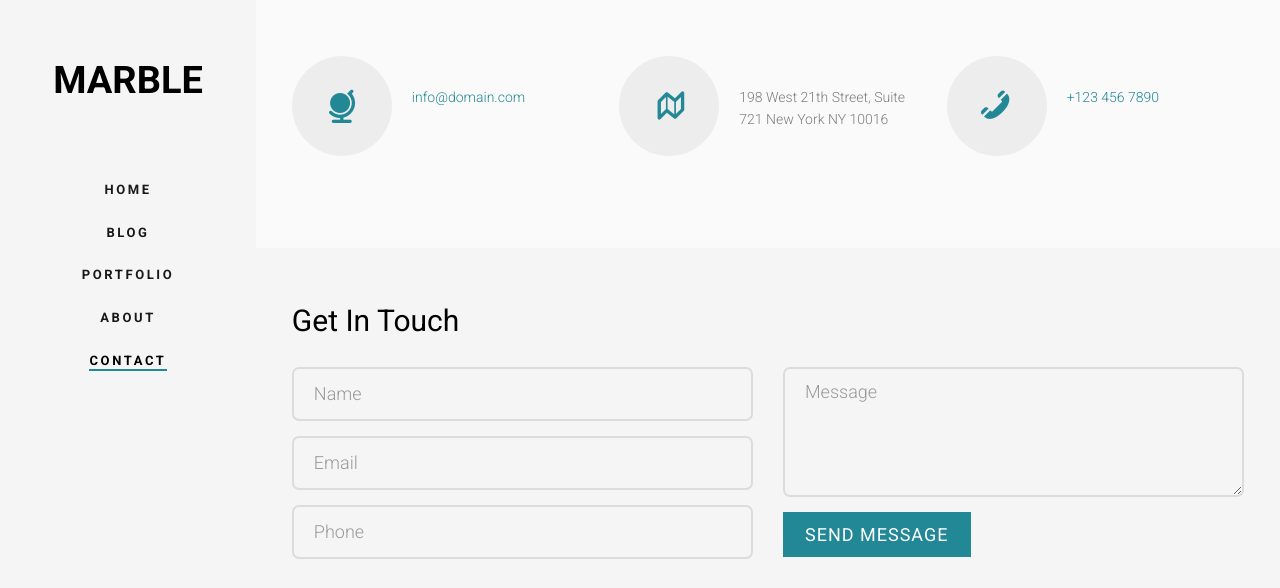
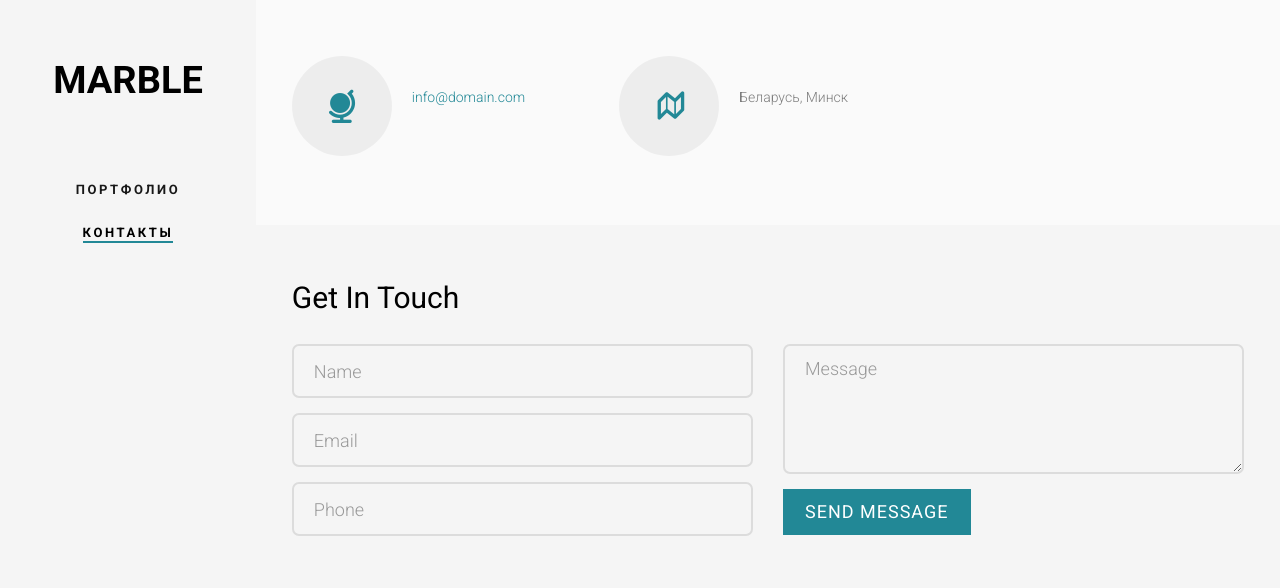
Before and after one commit to rezkiy21/mypage, a plain HTML site: page docs/contact.html in a window 1280 px wide. Shown: the top 588 px of the page. Drawn offline with Linux system fonts and the light colour scheme; some packages are replaced by stand-ins of ours; no server answers; files whose address does not match are found by name.

Commit message:
Update contact.html

```diff
--- a/docs/contact.html
+++ b/docs/contact.html
@@ -70,11 +70,8 @@
 			<h1 id="fh5co-logo"><a href="index.html">Marble</a></h1>
 			<nav id="fh5co-main-menu" role="navigation">
 				<ul>
-					<li><a href="index.html">Home</a></li>
-					<li><a href="blog.html">Blog</a></li>
-					<li><a href="portfolio.html">Portfolio</a></li>
-					<li><a href="about.html">About</a></li>
-					<li class="fh5co-active"><a href="contact.html">Contact</a></li>
+					<li><a href="portfolio.html">Портфолио</a></li>
+					<li class="fh5co-active"><a href="contact.html">Контакты</a></li>
 				</ul>
 			</nav>
 
@@ -110,19 +107,11 @@
 									<i class="icon-map"></i>
 								</div>
 								<div class="fh5co-text">
-									<p>198 West 21th Street, Suite 721 New York NY 10016</p>
+									<p>Беларусь, Минск</p>
 								</div>
 							</div>
 						</div>
 						<div class="col-md-4">
-							<div class="fh5co-feature fh5co-feature-sm animate-box" data-animate-effect="fadeInLeft">
-								<div class="fh5co-icon">
-									<i class="icon-phone"></i>
-								</div>
-								<div class="fh5co-text">
-									<p><a href="tel://">+123 456 7890</a></p>
-								</div>
-							</div>
 						</div>
 					</div>
 				</div>
```
